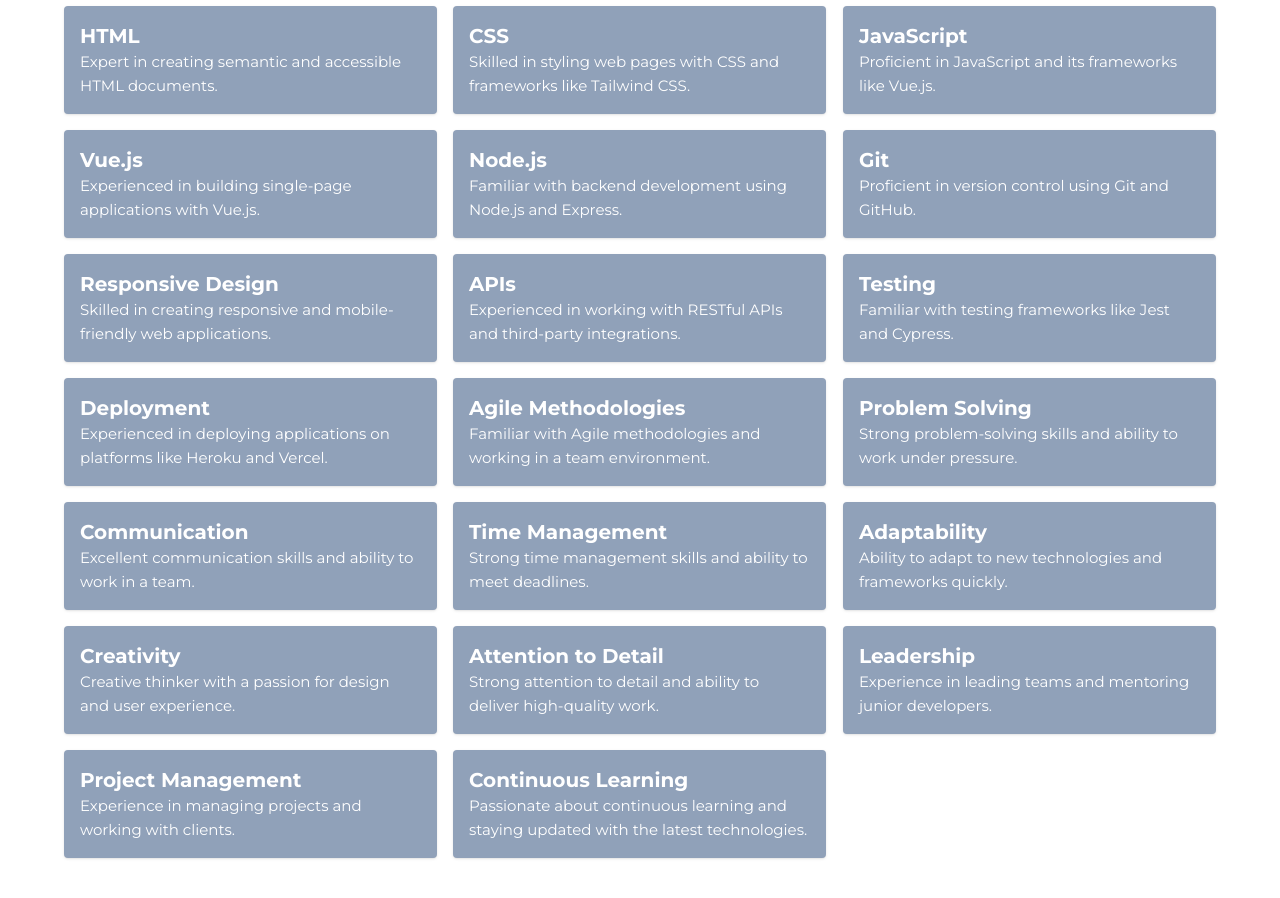
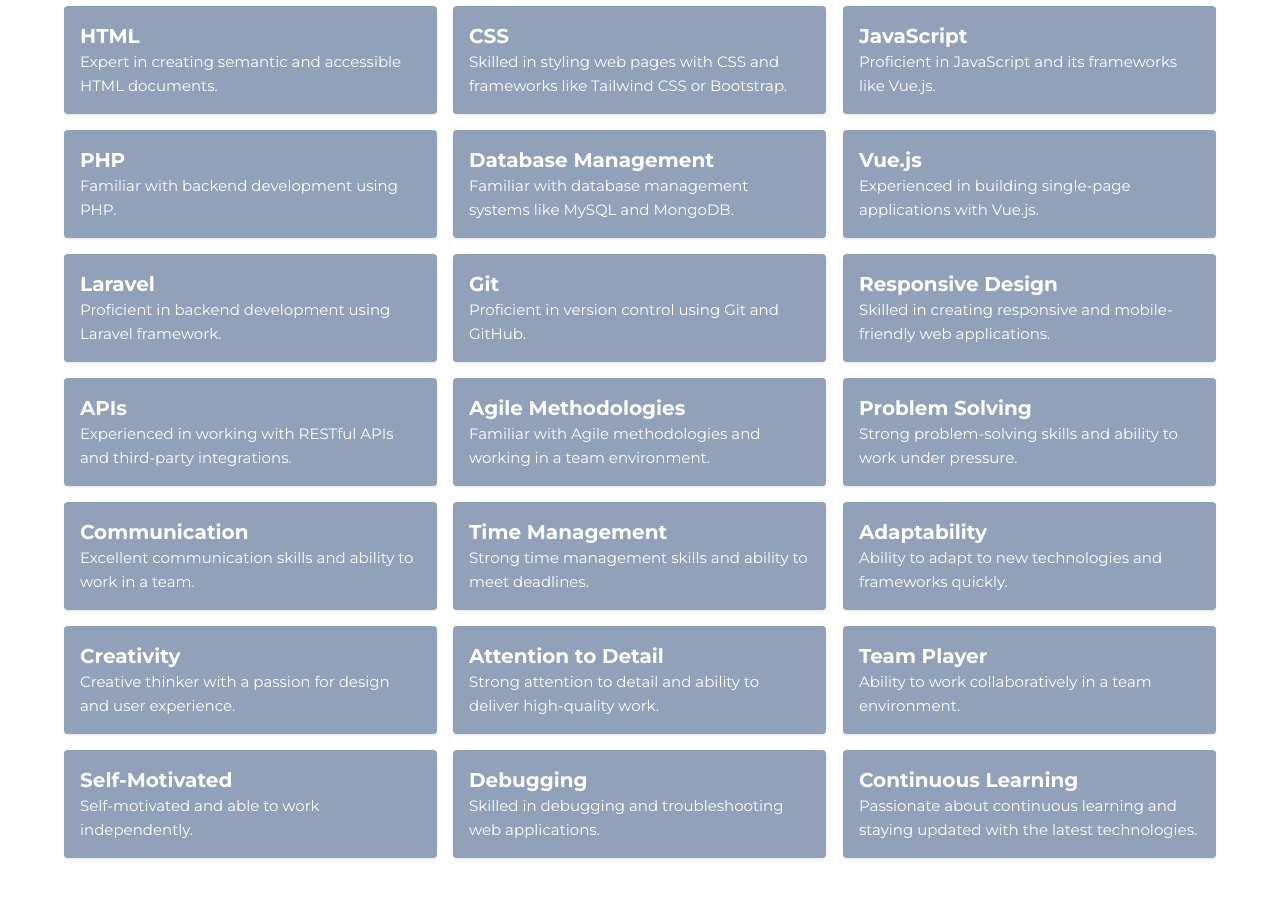
Before and after one commit to OriolDeprius/OriolDeprius.github.io, a Vue app: page / in a window 1280 px wide. Shown: the part 1860-2758 px from the top of the page. Built offline with nearby package versions, Linux system fonts and the light colour scheme.

Commit message:
habilities changes

```diff
--- a/src/views/habilities-view.vue
+++ b/src/views/habilities-view.vue
@@ -18,19 +18,27 @@ import { RouterLink } from 'vue-router';
             </div>
             <div class="bg-slate-400 p-4 rounded shadow dark:bg-slate-700" data-aos="flip-up">
                 <h2 class="text-xl font-bold">CSS</h2>
-                <p>Skilled in styling web pages with CSS and frameworks like Tailwind CSS.</p>
+                <p>Skilled in styling web pages with CSS and frameworks like Tailwind CSS or Bootstrap.</p>
             </div>
             <div class="bg-slate-400 p-4 rounded shadow dark:bg-slate-700" data-aos="flip-up">
                 <h2 class="text-xl font-bold">JavaScript</h2>
                 <p>Proficient in JavaScript and its frameworks like Vue.js.</p>
             </div>
             <div class="bg-slate-400 p-4 rounded shadow dark:bg-slate-700" data-aos="flip-up">
+                <h2 class="text-xl font-bold">PHP</h2>
+                <p>Familiar with backend development using PHP.</p>
+            </div>
+            <div class="bg-slate-400 p-4 rounded shadow dark:bg-slate-700" data-aos="flip-up">
+                <h2 class="text-xl font-bold">Database Management</h2>
+                <p>Familiar with database management systems like MySQL and MongoDB.</p>
+            </div>
+            <div class="bg-slate-400 p-4 rounded shadow dark:bg-slate-700" data-aos="flip-up">
                 <h2 class="text-xl font-bold">Vue.js</h2>
                 <p>Experienced in building single-page applications with Vue.js.</p>
             </div>
             <div class="bg-slate-400 p-4 rounded shadow dark:bg-slate-700" data-aos="flip-up">
-                <h2 class="text-xl font-bold">Node.js</h2>
-                <p>Familiar with backend development using Node.js and Express.</p>
+                <h2 class="text-xl font-bold">Laravel</h2>
+                <p>Proficient in backend development using Laravel framework.</p>
             </div>
             <div class="bg-slate-400 p-4 rounded shadow dark:bg-slate-700" data-aos="flip-up">
                 <h2 class="text-xl font-bold">Git</h2>
@@ -43,14 +51,6 @@ import { RouterLink } from 'vue-router';
             <div class="bg-slate-400 p-4 rounded shadow dark:bg-slate-700" data-aos="flip-up">
                 <h2 class="text-xl font-bold">APIs</h2>
                 <p>Experienced in working with RESTful APIs and third-party integrations.</p>
-            </div>
-            <div class="bg-slate-400 p-4 rounded shadow dark:bg-slate-700" data-aos="flip-up">
-                <h2 class="text-xl font-bold">Testing</h2>
-                <p>Familiar with testing frameworks like Jest and Cypress.</p>
-            </div>
-            <div class="bg-slate-400 p-4 rounded shadow dark:bg-slate-700" data-aos="flip-up">
-                <h2 class="text-xl font-bold">Deployment</h2>
-                <p>Experienced in deploying applications on platforms like Heroku and Vercel.</p>
             </div>
             <div class="bg-slate-400 p-4 rounded shadow dark:bg-slate-700" data-aos="flip-up">
                 <h2 class="text-xl font-bold">Agile Methodologies</h2>
@@ -81,12 +81,16 @@ import { RouterLink } from 'vue-router';
                 <p>Strong attention to detail and ability to deliver high-quality work.</p>
             </div>
             <div class="bg-slate-400 p-4 rounded shadow dark:bg-slate-700" data-aos="flip-up">
-                <h2 class="text-xl font-bold">Leadership</h2>
-                <p>Experience in leading teams and mentoring junior developers.</p>
+                <h2 class="text-xl font-bold">Team Player</h2>
+                <p>Ability to work collaboratively in a team environment.</p>
             </div>
             <div class="bg-slate-400 p-4 rounded shadow dark:bg-slate-700" data-aos="flip-up">
-                <h2 class="text-xl font-bold">Project Management</h2>
-                <p>Experience in managing projects and working with clients.</p>
+                <h2 class="text-xl font-bold">Self-Motivated</h2>
+                <p>Self-motivated and able to work independently.</p>
+            </div>
+            <div class="bg-slate-400 p-4 rounded shadow dark:bg-slate-700" data-aos="flip-up">
+                <h2 class="text-xl font-bold">Debugging</h2>
+                <p>Skilled in debugging and troubleshooting web applications.</p>
             </div>
             <div class="bg-slate-400 p-4 rounded shadow dark:bg-slate-700" data-aos="flip-up">
                 <h2 class="text-xl font-bold">Continuous Learning</h2>
```
